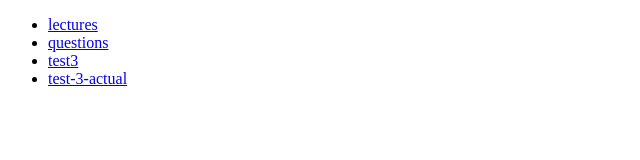
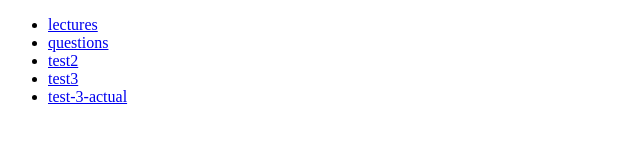
Before and after one commit to ivanchuchulski/fmi-xml, a plain HTML site: page index.html in a window 1280 px wide. Shown: the whole page, without its empty margins (0-640 px from the left). Drawn offline with Linux system fonts and the light colour scheme.

Commit message:
add test 2 to html

```diff
--- a/index.html
+++ b/index.html
@@ -16,6 +16,10 @@
         </li>
 
         <li>
+            <a href="https://ivanchuchulski.github.io/FMI-XML/test/test-2.pdf">test2</a>
+        </li>
+
+        <li>
             <a href="https://ivanchuchulski.github.io/FMI-XML/test/test-3.pdf">test3</a>
         </li>
 
```
